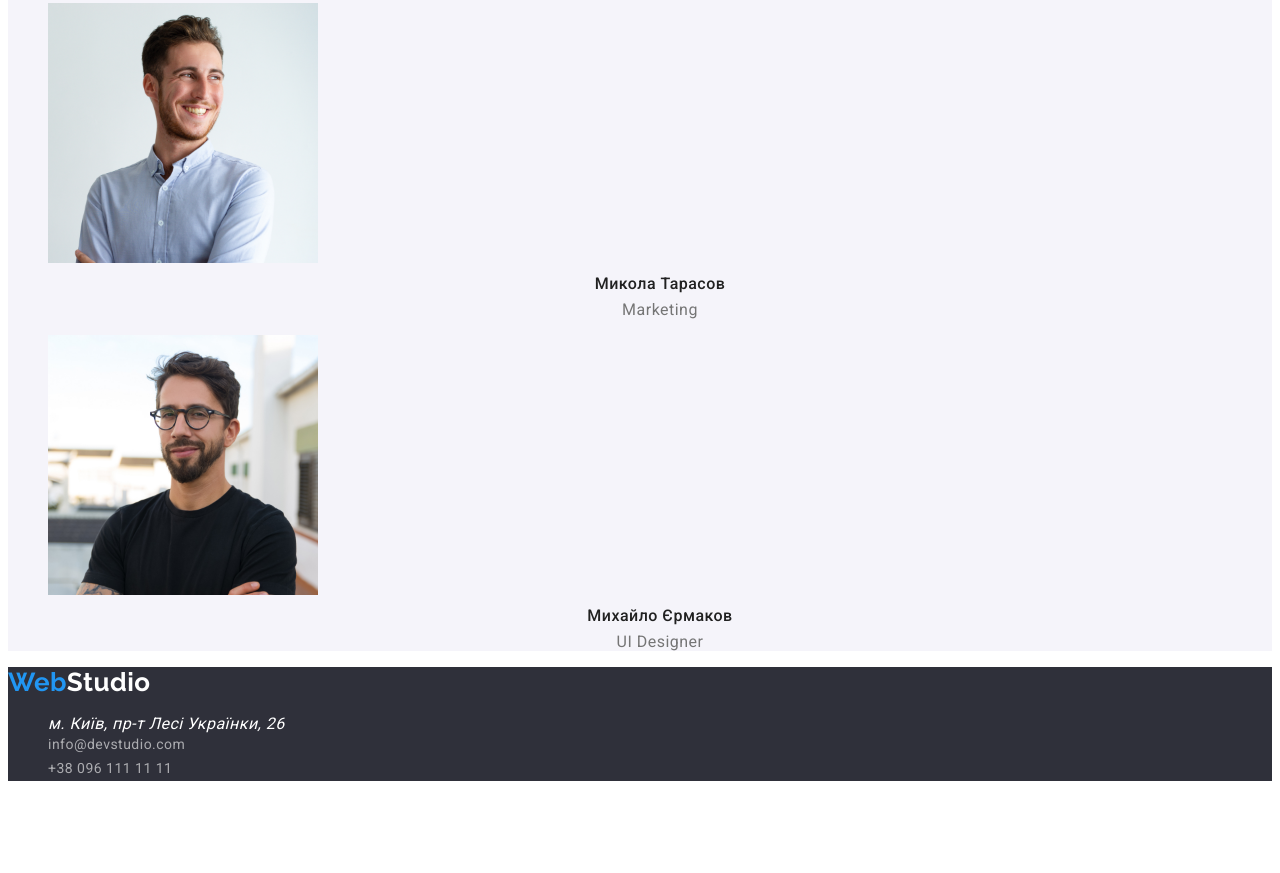
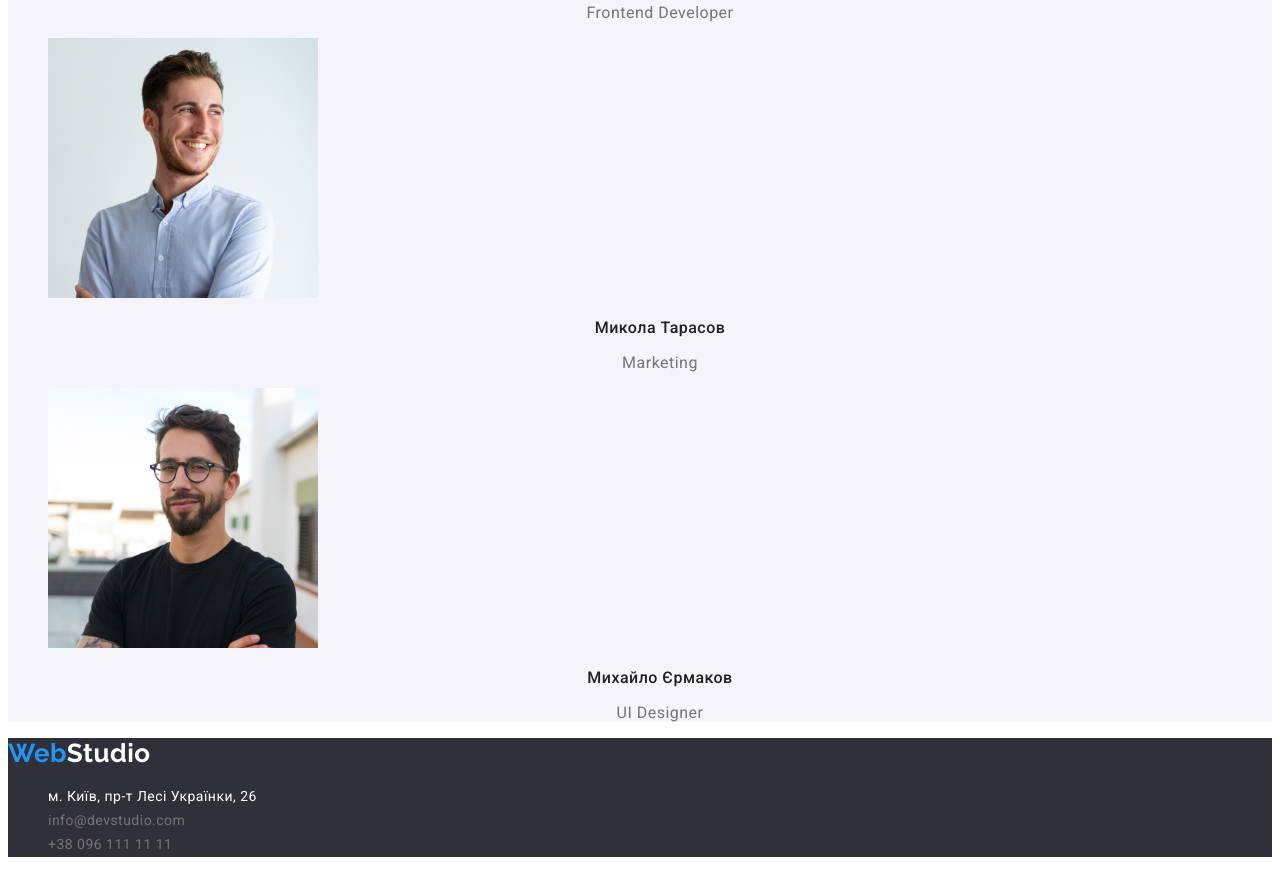
Before and after one commit to IhorKoreniuhin/goit-markup-hw-02, a plain HTML site: page index.html in a window 1280 px wide. Shown: the part 2368-3241 px from the top of the page. Before the commit the page ends 3165 px from the top, so only its background shows below. Drawn offline with Linux system fonts and the light colour scheme.

Commit message:
Виправив помилки

```diff
--- a/css/styles.css
+++ b/css/styles.css
@@ -4,7 +4,6 @@
     --white-text-color: #ffffff;
     --accent-color: #2196f3;
     --black-logo-color: #000000;
-    --footer-text-color: rgba(255, 255, 255, 0.6);
     --white-background-color: #ffffff;
     --effect-background-color: #2f303a;
     --team-background-color: #f5f4fa;
@@ -143,7 +142,7 @@ body {
 .team-worker {
     font-weight: 500;
     font-size: 16px;
-    line-height: 1.19px;
+    line-height: 1.19;
     text-align: center;
 }
 
@@ -165,11 +164,14 @@ body {
 }
 
 .footer-contact-link {
-    color: rgba(255, 255, 255, 0.6);
+    color: var(--secondary-text-color, 0.6);
 }
 
 .footer-contact-info {
-    color: var(--white-text-color, 0.6);
+    color: var(--white-text-color);
+    font-style: normal;
+    font-size: 14px;
+    line-height: 1.71;
 }
 
 .footer-contact-link:hover,
```
